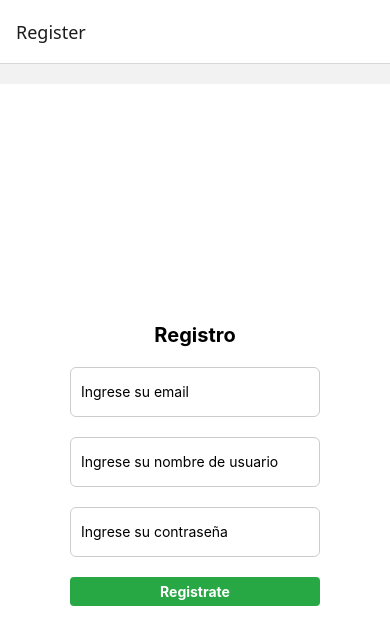
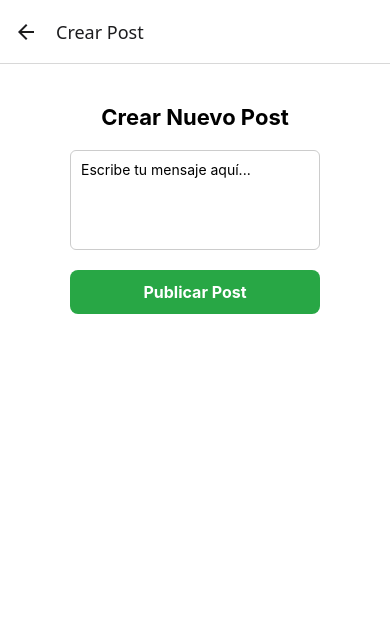
Before and after one commit to nachocuru406/Proyecto-Integrador-2, a React Native app in the folder segundo-proyecto-integrador/: screen /NuevoPost in a window 390 px wide. Shown: the top 644 px of the page. Built offline with nearby package versions, Linux system fonts and the light colour scheme; no server answers.

Commit message:
Hice Home, Post, y NuevoPost

```diff
--- a/segundo-proyecto-integrador/App.js
+++ b/segundo-proyecto-integrador/App.js
@@ -2,6 +2,8 @@ import { NavigationContainer } from '@react-navigation/native';
 import { createNativeStackNavigator } from '@react-navigation/native-stack';
 import Register from './src/Screens/Register';
 import Login from './src/Screens/Login';
+import Home from './src/Screens/Home';
+import NuevoPost from './src/Screens/NuevoPost';
 
 const Stack = createNativeStackNavigator();
 
@@ -9,8 +11,10 @@ export default function App() {
   return (
     <NavigationContainer>
       <Stack.Navigator initialRouteName="Register">
-        <Stack.Screen name='Register' component={Register} />
+        <Stack.Screen name='Register' component={Register}/>
         <Stack.Screen name='Login' component={Login} options={{headerBackVisible: false}}/>
+        <Stack.Screen name='Home' component={Home} options={{headerBackVisible: false}}/>
+        <Stack.Screen name='NuevoPost' component={NuevoPost} options={{ title: 'Crear Post' }}/>
       </Stack.Navigator>
     </NavigationContainer>
   );
--- /dev/null
+++ b/segundo-proyecto-integrador/src/Components/Post.js
@@ -0,0 +1,115 @@
+import React, { useState, useEffect } from 'react';
+import { View, Text, StyleSheet, Pressable } from 'react-native';
+import { auth, db } from '../Firebase/Config';
+import firebase from 'firebase';
+
+export default function Post({ postData, id }) {
+  const [likesCount, setLikesCount] = useState(0);
+  const [isMyLike, setIsMyLike] = useState(false);
+
+  useEffect(() => {
+    let unArray = postData.likes ? postData.likes : [];
+
+    setLikesCount(unArray.length);
+
+    if (unArray.includes(auth.currentUser.email)) {
+      setIsMyLike(true);
+    } else {
+      setIsMyLike(false);
+    }
+  }, [postData]);
+
+  const likePost = () => {
+    db.collection('posts')
+      .doc(id)
+      .update({
+        likes: firebase.firestore.FieldValue.arrayUnion(auth.currentUser.email)
+      })
+      .then(() => {
+        console.log('Like agregado');
+      })
+      .catch(err => console.log('Error al dar like:', err));
+  };
+  const unlikePost = () => {
+    db.collection('posts')
+      .doc(id)
+      .update({
+        likes: firebase.firestore.FieldValue.arrayRemove(auth.currentUser.email)
+      })
+      .then(() => {
+        console.log('Like quitado');
+      })
+      .catch(err => console.log('Error al quitar like:', err));
+  };
+
+  return (
+    <View style={styles.container}>
+      <Text style={styles.email}>{postData.email}</Text>
+      <Text style={styles.description}>{postData.descripcion}</Text>
+            <View style={styles.likesContainer}>
+        <Text style={styles.likesCount}>{likesCount} Likes</Text>
+        {isMyLike ? (
+          <Pressable onPress={unlikePost} style={styles.unlikeBtn}>
+            <Text style={styles.btnText}>Quitar Like</Text>
+          </Pressable>
+        ) : (
+          <Pressable onPress={likePost} style={styles.likeBtn}>
+            <Text style={styles.btnText}>Like</Text>
+          </Pressable>
+        )}
+      </View>
+    </View>
+  );
+}
+
+const styles = StyleSheet.create({
+  container: {
+    backgroundColor: '#f9f9f9',
+    padding: 15,
+    marginVertical: 8,
+    borderRadius: 8,
+    borderWidth: 1,
+    borderColor: '#ddd',
+    width: 250,
+  },
+  email: {
+    fontWeight: 'bold',
+    fontSize: 14,
+    color: '#007BFF',
+    marginBottom: 5,
+  },
+  description: {
+    fontSize: 16,
+    color: '#333',
+    marginBottom: 10,
+  },
+  likesContainer: {
+    flexDirection: 'row',
+    justifyContent: 'space-between',
+    alignItems: 'center',
+    borderTopWidth: 1,
+    borderTopColor: '#eee',
+    paddingTop: 10,
+  },
+  likesCount: {
+    fontWeight: 'bold',
+    color: '#555',
+  },
+  likeBtn: {
+    backgroundColor: '#28a745',
+    paddingHorizontal: 12,
+    paddingVertical: 6,
+    borderRadius: 4,
+  },
+  unlikeBtn: {
+    backgroundColor: '#dc3545',
+    paddingHorizontal: 12,
+    paddingVertical: 6,
+    borderRadius: 4,
+  },
+  btnText: {
+    color: '#fff',
+    fontWeight: 'bold',
+    fontSize: 12,
+  }
+});
--- /dev/null
+++ b/segundo-proyecto-integrador/src/Screens/Home.js
@@ -0,0 +1,98 @@
+import React, { useState, useEffect } from "react";
+import { Pressable, StyleSheet, Text, View, FlatList } from 'react-native';
+import { auth, db } from "../Firebase/Config";
+import Post from "../Components/Post";
+
+export default function Home({ navigation }){
+    const [posteos, setPosteos] = useState([]);
+
+    useEffect(() => {
+        db.collection('posts').orderBy('createdAt', 'desc').onSnapshot(docs => {
+            let postsArray = [];
+            docs.forEach(doc => {
+                postsArray.push({
+                    id: doc.id,
+                    data: doc.data()
+                });
+            });
+            setPosteos(postsArray);
+        });
+    }, []);
+
+    const logout = () => {
+      auth.signOut()
+        .then(() => {
+          navigation.navigate('Login');
+        })
+        .catch(error => console.log(error));
+    };
+
+    return(
+        <View style={styles.container}>
+          <Text style={styles.title}>Muro de Posts</Text>
+          <View style={styles.navContainer}>
+            <Pressable style={styles.navButton} onPress={() => navigation.navigate('NuevoPost')}>
+                <Text style={styles.buttonText}> + Nuevo Post </Text>
+            </Pressable>
+            <Pressable style={styles.navButton} onPress={() => navigation.navigate('Usuarios')}>
+                <Text style={styles.buttonText}> Ver Usuarios </Text>
+            </Pressable>
+          </View>
+          <FlatList
+            data={posteos}
+            keyExtractor={(item) => item.id}
+            renderItem={({ item }) => <Post postData={item.data} id={item.id} />}
+            style={styles.list}
+            showsVerticalScrollIndicator={false}
+          />
+          <Pressable style={[styles.button, styles.logoutBtn]} onPress={logout}>
+            <Text style={styles.buttonText}> Logout </Text>
+          </Pressable>
+        </View>
+    )
+}
+
+const styles = StyleSheet.create({
+  container: {
+    flex: 1,
+    backgroundColor: '#fff',
+    alignItems: 'center',
+    paddingTop: 40,
+  },
+  title: {
+    fontSize: 24,
+    fontWeight: 'bold',
+    marginBottom: 15,
+  },
+  navContainer: {
+    flexDirection: 'row',
+    gap: 10,
+    marginBottom: 20,
+  },
+  navButton: {
+    backgroundColor: '#007BFF',
+    padding: 10,
+    borderRadius: 8,
+  },
+  list: {
+    flex: 1,
+    width: '100%',
+    paddingHorizontal: '10%',
+  },
+  button: {
+    width: 250,
+    padding: 12,
+    borderRadius: 8,
+    alignItems: 'center',
+    marginTop: 10,
+    marginBottom: 20,
+  },
+  logoutBtn: {
+    backgroundColor: '#dc3545',
+  },
+  buttonText: {
+    color: 'white',
+    fontWeight: 'bold',
+    fontSize: 14,
+  }
+});
--- /dev/null
+++ b/segundo-proyecto-integrador/src/Screens/NuevoPost.js
@@ -0,0 +1,76 @@
+import React, { useState } from 'react';
+import { View, Text, TextInput, Pressable, StyleSheet } from 'react-native';
+import { auth, db } from '../Firebase/Config';
+
+export default function NuevoPost({ navigation }) {
+  const [descripcion, setDescripcion] = useState('');
+
+  const onSubmit = () => {
+    db.collection('posts').add({
+      email: auth.currentUser.email,
+      descripcion: descripcion,
+      createdAt: Date.now(),
+      likes: []
+    })
+    .then(() => {
+      console.log('Post creado exitosamente');
+      setDescripcion('');
+      navigation.navigate('Home');
+    })
+    .catch(err => console.log('Error al crear el post:', err));
+  };
+
+  return (
+    <View style={styles.container}>
+      <Text style={styles.title}>Crear Nuevo Post</Text>
+      <TextInput
+        style={styles.input}
+        placeholder="Escribe tu mensaje aquí..."
+        keyboardType="default"
+        multiline={true}
+        numberOfLines={4}
+        onChangeText={(text) => setDescripcion(text)}
+        value={descripcion}
+      />
+      <Pressable style={styles.button} onPress={onSubmit}>
+        <Text style={styles.buttonText}>Publicar Post</Text>
+      </Pressable>
+    </View>
+  );
+}
+
+const styles = StyleSheet.create({
+  container: {
+    flex: 1,
+    backgroundColor: '#fff',
+    alignItems: 'center',
+    paddingTop: 40,
+  },
+  title: {
+    fontSize: 22,
+    fontWeight: 'bold',
+    marginBottom: 20,
+  },
+  input: {
+    height: 100,
+    width: 250,
+    padding: 10,
+    borderWidth: 1,
+    borderColor: '#ccc',
+    borderRadius: 6,
+    marginBottom: 20,
+    textAlignVertical: 'top',
+  },
+  button: {
+    backgroundColor: '#28a745',
+    padding: 12,
+    borderRadius: 8,
+    width: 250,
+    alignItems: 'center',
+  },
+  buttonText: {
+    color: 'white',
+    fontWeight: 'bold',
+    fontSize: 16,
+  }
+});
```
Also changed, not shown: segundo-proyecto-integrador/src/Firebase/Config.js (renamed from segundo-proyecto-integrador/.claude/Firebase/Config.js).
